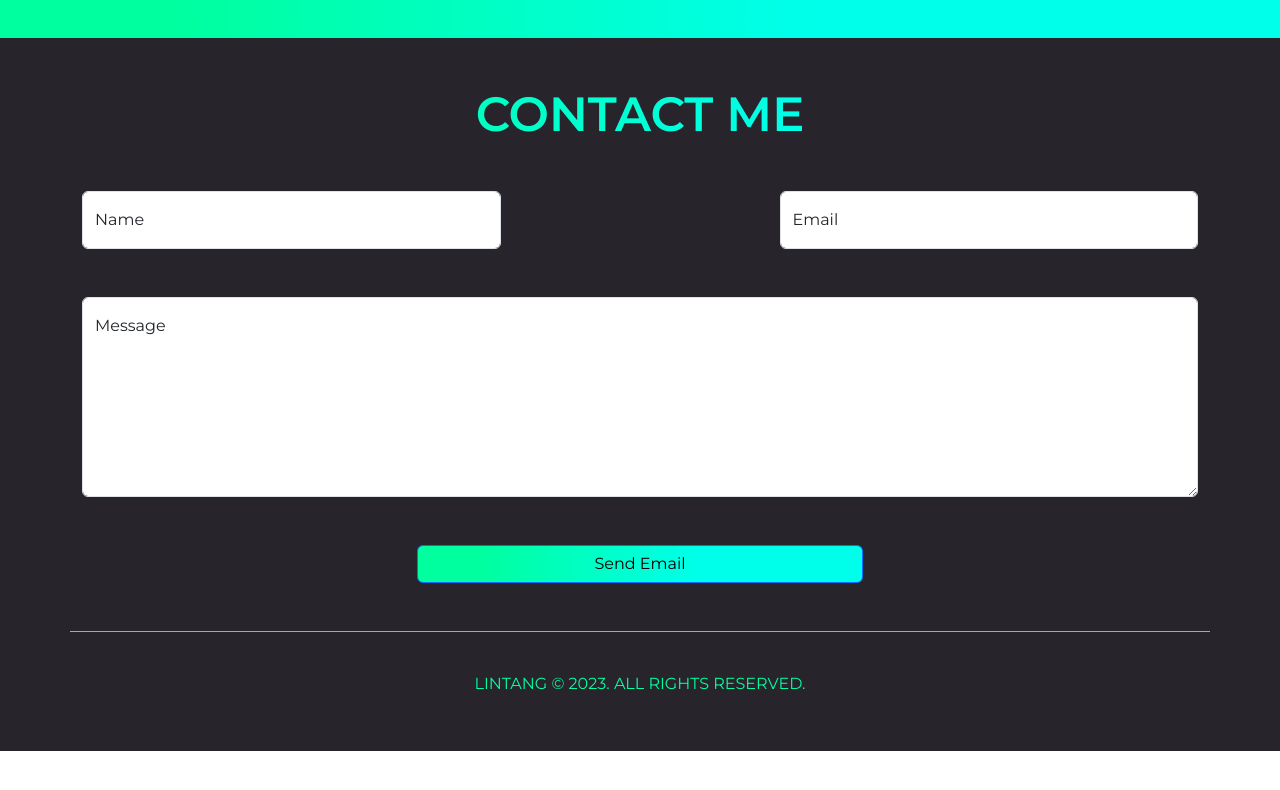
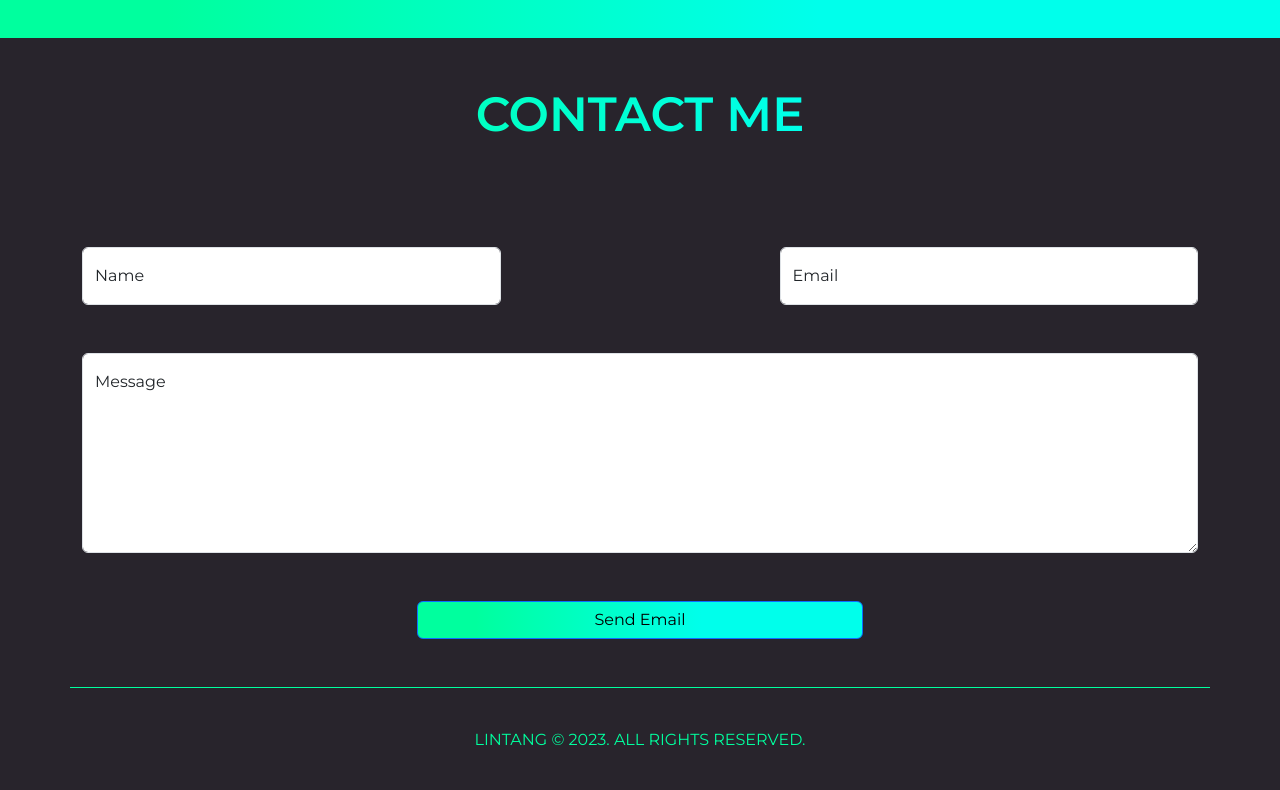
Before and after one commit to Lintangeaa/example_porto, a plain HTML site: page index.html in a window 1280 px wide. Shown: the part 2520-3310 px from the top of the page. Before the commit the page ends 3271 px from the top, so only its background shows below. Drawn offline with nearby package versions, Linux system fonts and the light colour scheme.

Commit message:
benerin dikit

```diff
--- a/index.html
+++ b/index.html
@@ -312,9 +312,9 @@
       </div>
     </section>
 
-    <section id="contact" class="contact text-center py-5">
-      <h1 class="display-5">CONTACT ME</h1>
-      <div class="container">
+    <section id="contact" class="contact">
+      <h1 class="display-5 text-center pt-5">CONTACT ME</h1>
+      <div class="container text-center py-5">
         <form id="contact-form">
           <fieldset class="d-flex mb-5 mt-5">
             <div class="w-50">
```
